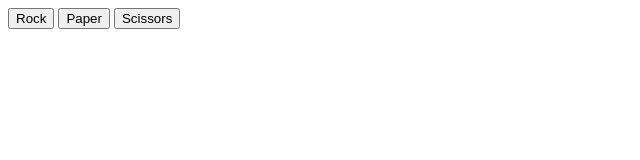
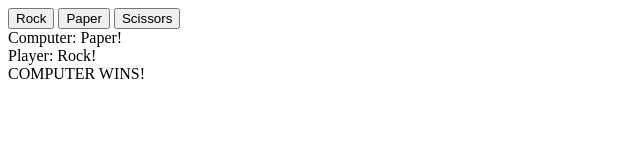
Before and after one commit to 07alexander/RockPaperScissors, a plain HTML site: page index.html in a window 1280 px wide. Both pictures are taken after a click on the button "Rock". Shown: the whole page, without its empty margins (0-640 px from the left). Drawn offline with Linux system fonts and the light colour scheme.

Commit message:
displays computer's and player's choice, & winner

```diff
--- a/app.js
+++ b/app.js
@@ -1,3 +1,6 @@
+var playerScore = 0;
+var computerScore = 0;
+
 // computerPlay will randomly return either rock, paper, or scissors
 function computerPlay(){
     var randNum = 0;
@@ -26,6 +29,7 @@ function playRound(playerSelection, computerSelection){
             console.log("PLAYER: ROCK!");
             if(computerSelection === 2){
                 winner = "PLAYER WINS!";
+                playerScore++;
             }else if(computerSelection === 1){
                 winner = "COMPUTER WINS!";
             }else{
@@ -37,6 +41,7 @@ function playRound(playerSelection, computerSelection){
             console.log("PLAYER: PAPER!");
             if(computerSelection === 0){
                 winner = "PLAYER WINS!";
+                playerScore++;
             }else if(computerSelection === 2){
                 winner = "COMPUTER WINS!";
             }else{
@@ -48,6 +53,7 @@ function playRound(playerSelection, computerSelection){
             console.log("PLAYER: SCISSORS!");
             if(computerSelection === 1){
                 winner = "PLAYER WINS!";
+                playerScore++;
             }else if(computerSelection === 0){
                 winner = "COMPUTER WINS!";
             }else{
@@ -63,33 +69,49 @@ function playRound(playerSelection, computerSelection){
 function game(){
         var playerSelection;
         var computerSelection;
+        var computerWord;
         const buttons = document.querySelectorAll('button');
+        const container = document.querySelector(".container");
+        const content = document.createElement('div');
+        content.classList.add('content');
+        content.setAttribute('style', 'white-space: pre;');
         buttons.forEach((button)=>{
             button.addEventListener('click', () =>{
-                console.log(button.id);
+                content.textContent = '';
+                container.appendChild(content);
+                computerSelection = computerPlay();
                 if(button.id){
-                    computerSelection = computerPlay();
+                    for(let i=0;i<3;i++){
+                        if(computerSelection === 0) computerWord = "Rock!";
+                        else if (computerSelection === 1) computerWord = "Paper!";
+                        else (computerWord = "Scissors!");
+                    }
+                    console.log(computerSelection);
                     switch (button.id){
                         case "0":
                             playerSelection ="rock";
-                            console.log(playerSelection);
-                            console.log(playRound (playerSelection, computerSelection));
+                            content.textContent = "Player: Rock!\r\n";
+                            container.textContent = "Computer: " + computerWord;
+                            content.textContent += playRound (playerSelection, computerSelection);
+                            container.appendChild(content);
+                            console.log("PLAYER SCORE: " + playerScore);
                             break;
                         case "1":
                             playerSelection ="paper";
-                            console.log(playerSelection);
-                            console.log(playRound (playerSelection, computerSelection));
+                            content.textContent = playRound (playerSelection, computerSelection);
+                            container.appendChild(content);
                             break;
                         case "2":
                             playerSelection ="scissors";
-                            console.log(playerSelection);
-                            console.log(playRound (playerSelection, computerSelection));
+                            content.textContent = playRound (playerSelection, computerSelection);
+                            container.appendChild(content);
                             break;
                     default:console.log("Error!");
                     }
             }
             });
         });
+
 }
 
 game();
--- a/index.html
+++ b/index.html
@@ -5,11 +5,12 @@
 
 </head>
 <body>
-
-    <div class="container">
+    <div class="buttons">
         <button id="0">Rock</button>
         <button id="1">Paper</button>
         <button id="2">Scissors</button>
+    </div>
+    <div class="container">
     </div>
 
 </body>
```
